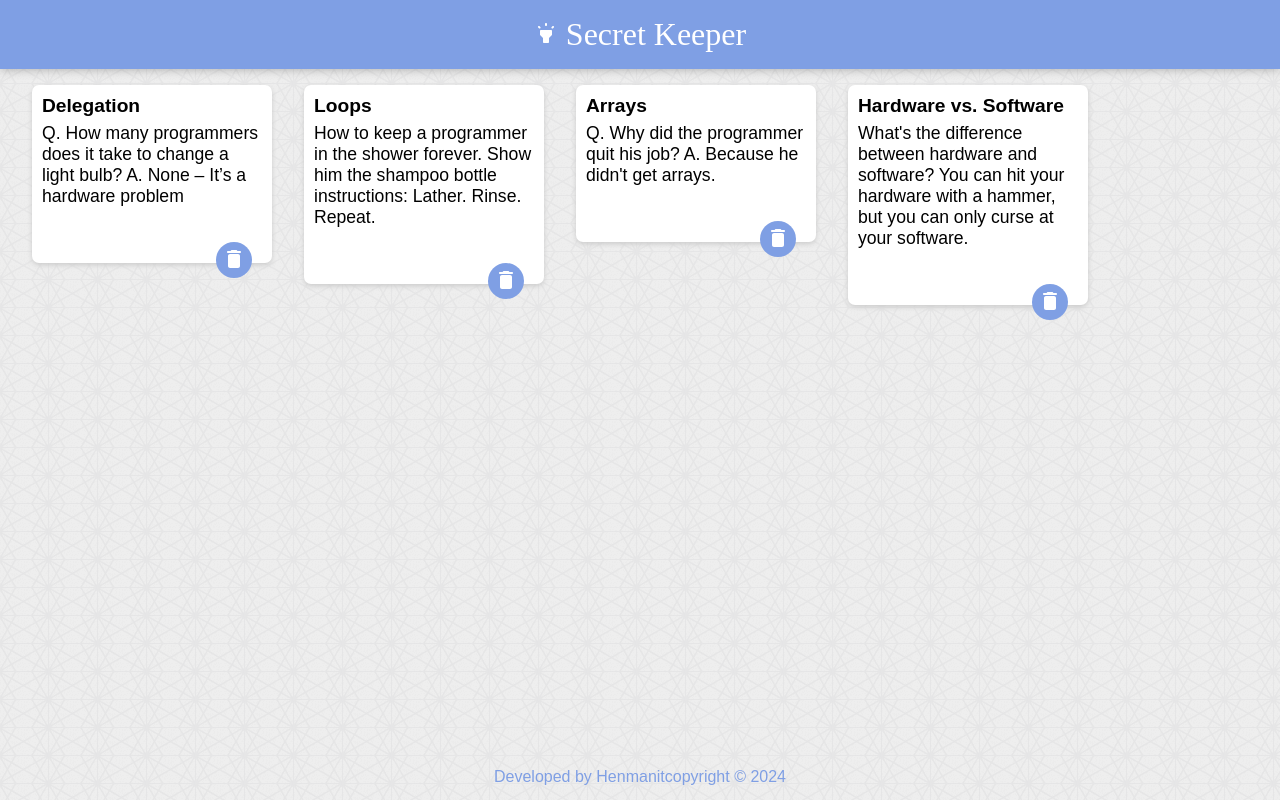
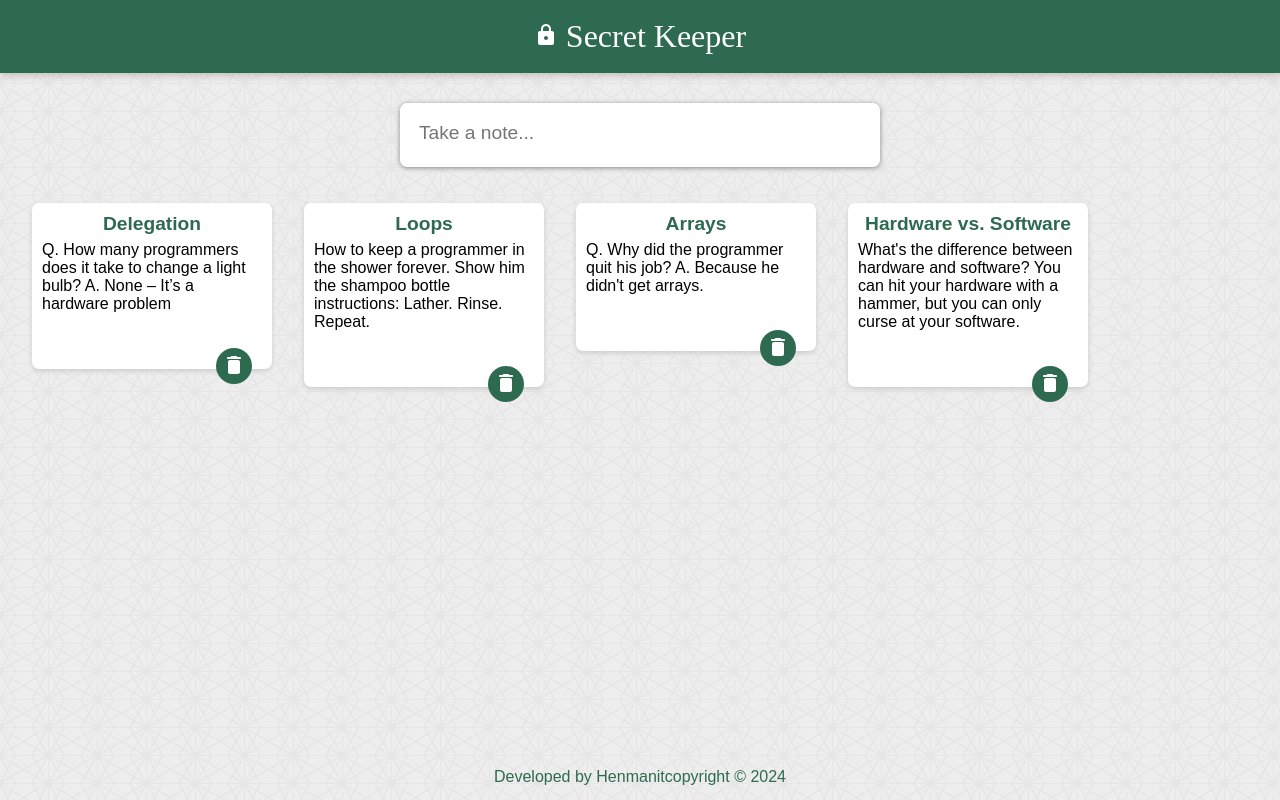
Before and after one commit to Henman2/keeper-app-frontend, a React (Create React App) app: page / in a window 1280 px wide. Built offline with nearby package versions, Linux system fonts and the light colour scheme.

Commit message:
Implement form-input elements for CreateNote Component

```diff
--- a/src/Pages/HomePage.js
+++ b/src/Pages/HomePage.js
@@ -1,7 +1,12 @@
 import NotesList from "../components/NotesList";
+import CreateNote from "../components/CreateNote";
 const HomePage = () => {
     return (
-        <NotesList />
+        <>
+            <CreateNote />
+            <NotesList />
+        </>
+
     );
 }
 export default HomePage;
--- a/src/components/CreateNote.js
+++ b/src/components/CreateNote.js
@@ -1,4 +1,25 @@
+import {Zoom} from "@mui/material";
+import AddIcon from '@mui/icons-material/Add';
+import {useState, useEffect, useRef} from "react";
 const CreateNote = () => {
+    const [isExpanded, setIsExpanded] = useState(false);
+    const titleInputRef = useRef(null); // Create a reference for the title input
+    const expand = ()=> {
+        setIsExpanded(true);
+    }
+    useEffect(()=>{
+        // Focus on the title input when isExpanded becomes true
+        if(isExpanded){
+            titleInputRef.current.focus();
+        }
+    }, [isExpanded]); // Run this effect when isExpanded changes
 
+    return(
+        <form className="create-note">
+            {isExpanded && <input ref={titleInputRef} name="title" placeholder="Title"/>}
+            <textarea onClick={expand} placeholder="Take a note..." rows={isExpanded ? 3 : 1} />
+            <Zoom  in={isExpanded} style={{ transitionDelay: isExpanded ? '500ms' : '0ms' }}><button><AddIcon/></button></Zoom>
+        </form>
+    )
 }
 export default CreateNote;
--- a/src/components/Header.js
+++ b/src/components/Header.js
@@ -1,8 +1,8 @@
-import HighlightRoundedIcon from '@mui/icons-material/HighlightRounded';
+import LockRoundedIcon from '@mui/icons-material/LockRounded';
 const Header = ()=>{
     return (
         <header>
-            <h1><HighlightRoundedIcon /> Secret Keeper</h1>
+            <h1><LockRoundedIcon /> Secret Keeper</h1>
         </header>
     )
 }
--- a/src/styles/App.css
+++ b/src/styles/App.css
@@ -1,8 +1,8 @@
 /*Header*/
 header {
-    background-color: #7f9fe4;
+    background-color: var(--main-color);
     margin: 0 auto;
-    padding: 16px 32px;
+    padding: 18px 32px;
     box-shadow: 0 0 10px 0 rgba(0, 0, 0, 0.3);
     align-content: center;
     text-align: center;
@@ -30,9 +30,11 @@ main{
 .note h2 {
     font-size: 1.2em;
     margin-bottom: 6px;
+    color: var(--main-color);
+    text-align: center;
 }
 .note p {
-    font-size: 1.1em;
+    font-size: 1em;
     margin-bottom: 10px;
     white-space: pre-wrap;
     word-wrap: break-word;
@@ -41,13 +43,46 @@ main{
     position: relative;
     float: right;
     margin-right: 10px;
-    background: #7f9fe4;
+    background: var(--main-color);
     color: #fff;
     border: none;
     bottom: -25px;
     border-radius: 50%;
     width: 36px;
     height: 36px;
+    cursor: pointer;
+    outline: none;
+}
+form.create-note {
+    position: relative;
+    width: 480px;
+    margin: 30px auto 20px auto;
+    background: #fff;
+    padding: 15px;
+    border-radius: 7px;
+    box-shadow: 0 1px 5px rgb(138, 137, 137);
+}
+form.create-note input,
+form.create-note textarea {
+    width: 100%;
+    border: none;
+    padding: 4px;
+    outline: none;
+    font-size: 1.2em;
+    font-family: inherit;
+    resize: none;
+}
+form.create-note button {
+    position: absolute;
+    right: 18px;
+    bottom: -18px;
+    background: var(--main-color);
+    color: #fff;
+    border: none;
+    border-radius: 50%;
+    width: 40px;
+    height: 40px;
+    box-shadow: 0 1px 3px rgba(0, 0, 0, 0.3);
     cursor: pointer;
     outline: none;
 }
@@ -60,5 +95,5 @@ footer {
     height: 2rem;
 }
 footer p {
-    color: #7f9fe4;
+    color: var(--main-color);
 }
--- a/src/styles/index.css
+++ b/src/styles/index.css
@@ -6,6 +6,9 @@
 html {
     font-family: "Montserrat", sans-serif;
 }
+:root{
+    --main-color: #2d6a4f;
+}
 body {
     background: #eee url("../shared/images/black-thread-light.png");
 }
```
